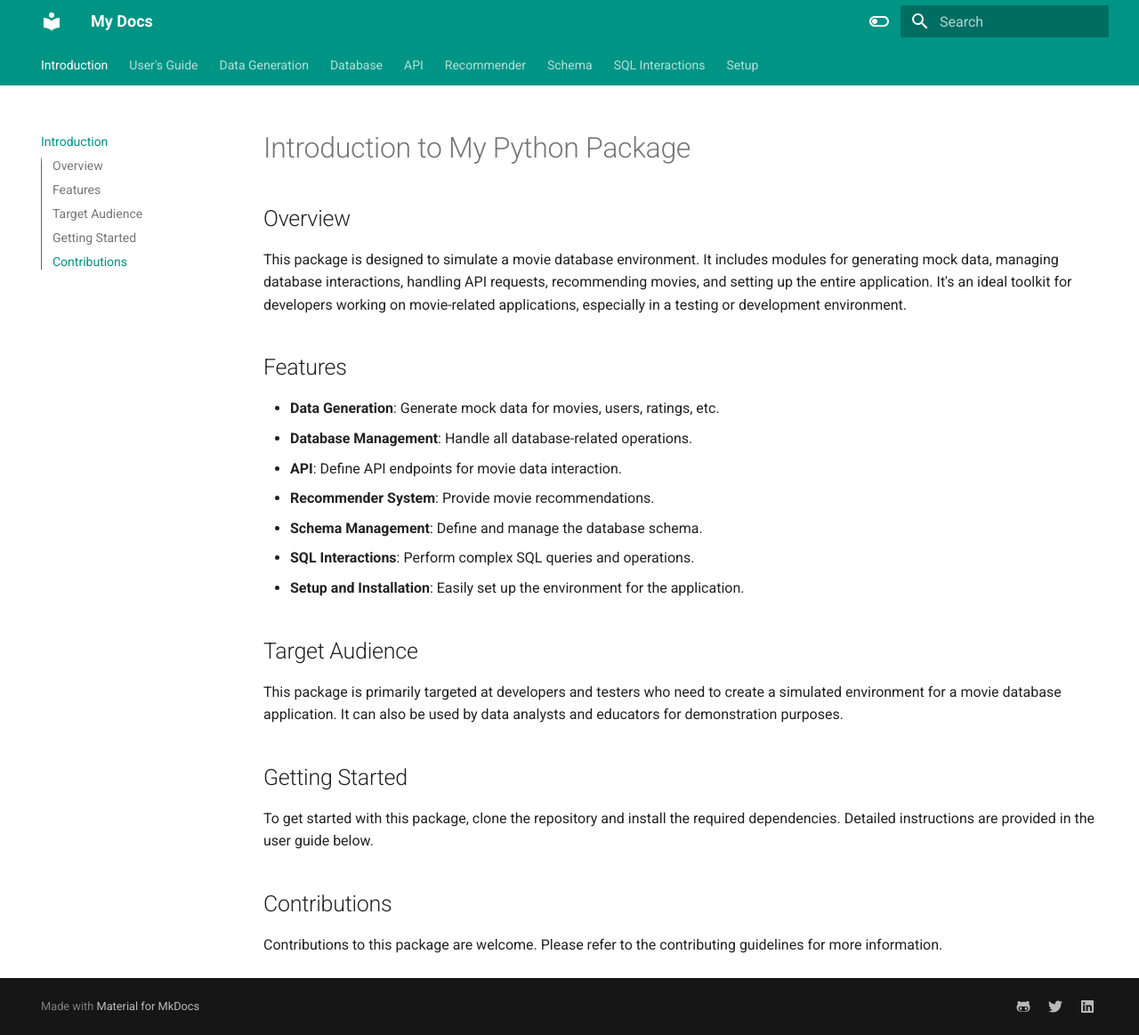
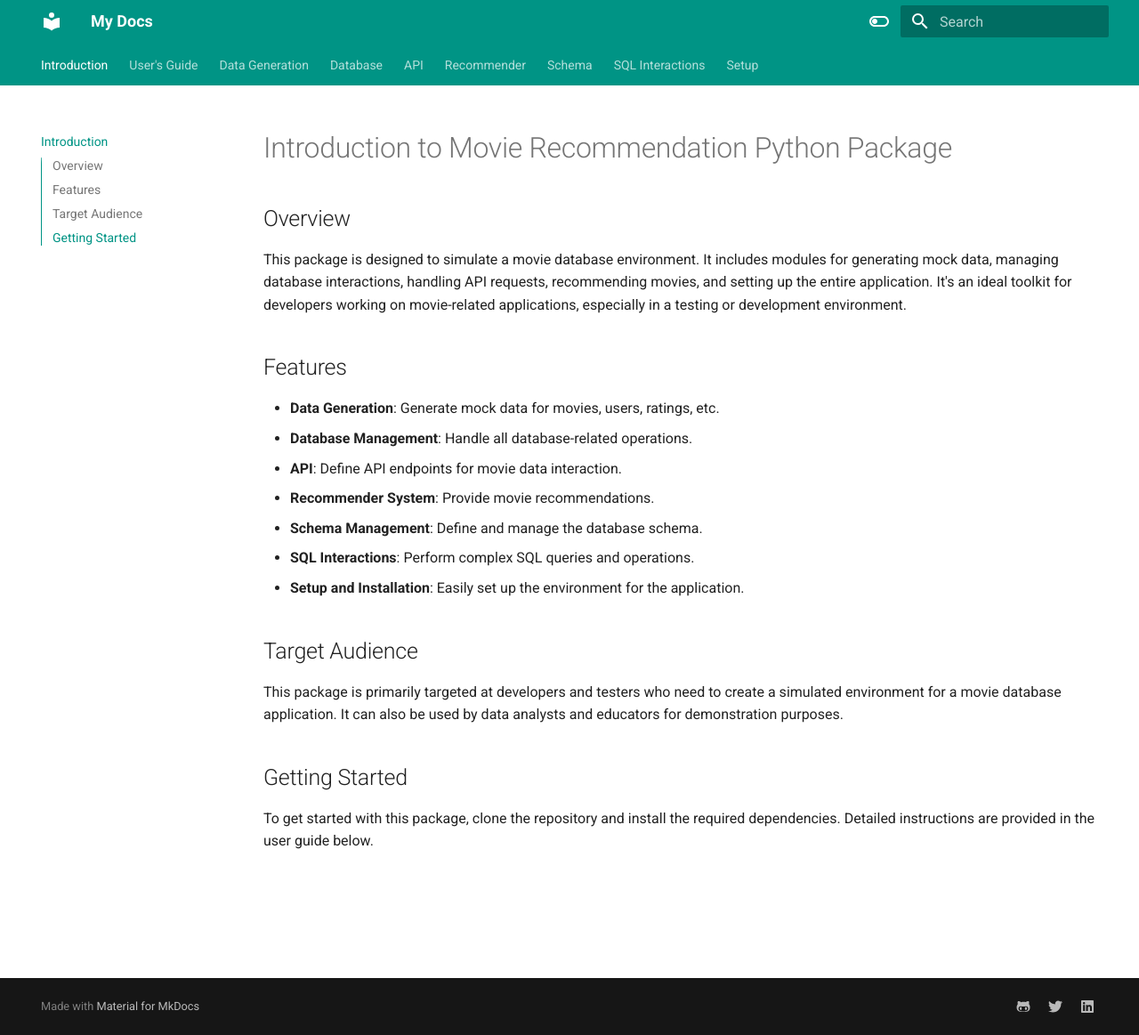
Before and after one commit to petopet7/MK_Docs-1, an MkDocs documentation site: the page built from docs/index.md, in a window 1280 px wide and 1163 px high. Shown: the whole window at 89% size. Built offline with MkDocs 1.6.1 and Material for MkDocs 9.7.7, drawn with Linux system fonts in a browser that asks for light colours.

Commit message:
index.md

```diff
--- a/docs/index.md
+++ b/docs/index.md
@@ -1,4 +1,4 @@
-# Introduction to My Python Package
+# Introduction to Movie Recommendation Python Package
 
 ## Overview
 This package is designed to simulate a movie database environment. It includes modules for generating mock data, managing database interactions, handling API requests, recommending movies, and setting up the entire application. It's an ideal toolkit for developers working on movie-related applications, especially in a testing or development environment.
@@ -17,6 +17,3 @@ This package is primarily targeted at developers and testers who need to create
 
 ## Getting Started
 To get started with this package, clone the repository and install the required dependencies. Detailed instructions are provided in the user guide below.
-
-## Contributions
-Contributions to this package are welcome. Please refer to the contributing guidelines for more information.
```
